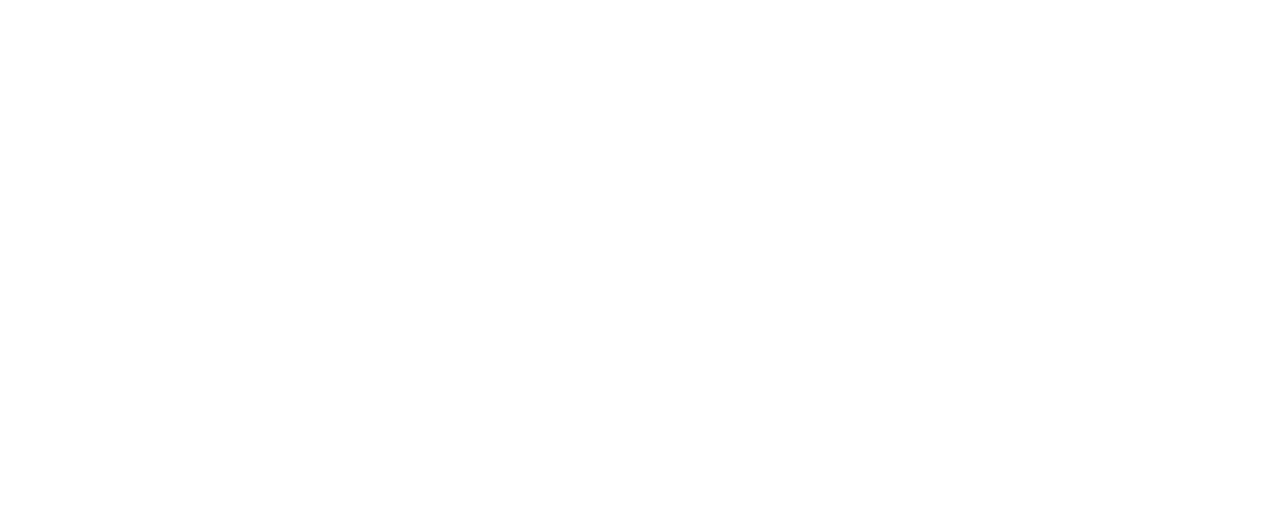
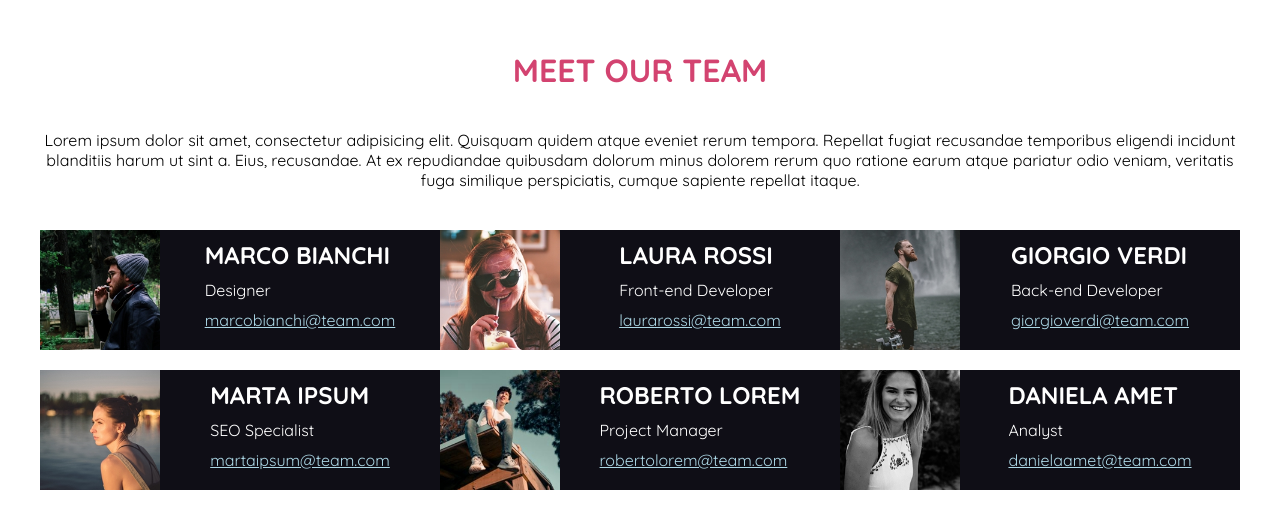
Before and after one commit to PaoloTarcisio/html-css-float-cards, a plain HTML site: page index.html in a window 1280 px wide. Drawn offline with Linux system fonts and the light colour scheme.

Commit message:
esercizio quasi completo, mancano gli spazi tra le card

```diff
--- a/css/style.css
+++ b/css/style.css
@@ -0,0 +1,73 @@
+/*
+    RESET
+*/
+
+*{
+    margin: 0;
+    padding: 0;
+    box-sizing: border-box;
+}
+
+/*
+    GENERAL
+*/
+
+html{
+    font-family: 'Quicksand', sans-serif;
+}
+
+.clearfix::after{
+    content: "";
+    display: table;
+    clear: both;
+}
+
+a{
+    color: lightblue;
+}
+
+.color-pink{
+    color: rgb(211, 67, 112);
+}
+
+.padding-bottom{
+    padding-bottom: 40px;
+}
+
+
+/*
+    BODY
+*/
+
+.container{
+    max-width: 1200px;
+    margin: 50px auto;
+    text-align: center;
+}
+
+.columns > *{
+    width: calc(100% / 3);
+}
+
+.card{
+    float: left;
+    background-color: rgb(15, 14, 22);
+    height: auto;
+    color: white;
+    margin-bottom: 20px;
+}
+
+img{
+    float: left;
+    width: 120px;
+    height: auto;
+}
+
+.text-card{
+    display: inline-block;
+    text-align: left;
+}
+
+.text-card > *, a{
+    margin: 10px 0;
+}
--- a/index.html
+++ b/index.html
@@ -3,9 +3,111 @@
     <head>
         <meta charset="UTF-8">
         <meta name="viewport" content="width=device-width, initial-scale=1.0">
-        <title>Document</title>
+
+        <!-- FONT -->
+        <link rel="preconnect" href="https://fonts.googleapis.com">
+        <link rel="preconnect" href="https://fonts.gstatic.com" crossorigin>
+        <link href="https://fonts.googleapis.com/css2?family=Quicksand:wght@300;400;700&display=swap" rel="stylesheet">
+
+        <!-- CSS -->
+        <link rel="stylesheet" href="css/style.css">
+
+        <title>Floating Cards</title>
     </head>
     <body>
 
+        <div class="container">
+
+                    <!-- TITOLO -->
+            <h1 class="head color-pink padding-bottom">MEET OUR TEAM</h1>
+
+            <p class="padding-bottom">Lorem ipsum dolor sit amet, consectetur adipisicing elit. Quisquam quidem atque eveniet rerum tempora. Repellat fugiat recusandae temporibus eligendi incidunt blanditiis harum ut sint a. Eius, recusandae. At ex repudiandae quibusdam dolorum minus dolorem rerum quo ratione earum atque pariatur odio veniam, veritatis fuga similique perspiciatis, cumque sapiente repellat itaque.</p>
+
+            <div class="columns clearfix">
+
+
+                    <div class="card clearfix">
+                        <img src="img/male1.png" alt="male1">
+
+                        <div class="text-card">
+
+                            <h2 class="nome">MARCO BIANCHI</h2>
+                            <p class="area">Designer</p>
+                            <a href="">marcobianchi@team.com</a>
+
+                        </div>
+
+                    </div>
+
+
+
+                    <div class="card clearfix card-central">
+                        <img src="img/female1.png" alt="female1">
+
+                        <div class="text-card">
+
+                            <h2 class="nome">LAURA ROSSI</h2>
+                            <p class="area">Front-end Developer</p>
+                            <a href="">laurarossi@team.com</a>
+
+                        </div>
+                    </div>
+
+
+                    <div class="card clearfix ">
+                        <img src="img/male2.png" alt="male2">
+
+                        <div class="text-card">
+
+                            <h2 class="nome">GIORGIO VERDI</h2>
+                            <p class="area">Back-end Developer</p>
+                            <a href="">giorgioverdi@team.com</a>
+
+                        </div>
+                    </div>
+
+                    <div class="card clearfix ">
+                        <img src="img/female2.png" alt="female2">
+
+                        <div class="text-card">
+
+                            <h2 class="nome">MARTA IPSUM</h2>
+                            <p class="area">SEO Specialist</p>
+                            <a href="">martaipsum@team.com</a>
+
+                        </div>
+                    </div>
+
+                    <div class="card clearfix card-central">
+                        <img src="img/male3.png" alt="male3">
+
+                        <div class="text-card">
+
+                            <h2 class="nome">ROBERTO LOREM</h2>
+                            <p class="area">Project Manager</p>
+                            <a href="">robertolorem@team.com</a>
+
+                        </div>
+                    </div>
+
+                    <div class="card clearfix ">
+                        <img src="img/female3.png" alt="female3">
+
+                        <div class="text-card">
+
+                            <h2 class="nome">DANIELA AMET</h2>
+                            <p class="area">Analyst</p>
+                            <a href="">danielaamet@team.com</a>
+
+                        </div>
+
+                    </div>
+
+
+
+            </div>
+
+        </div>
+
     </body>
 </html>
```
